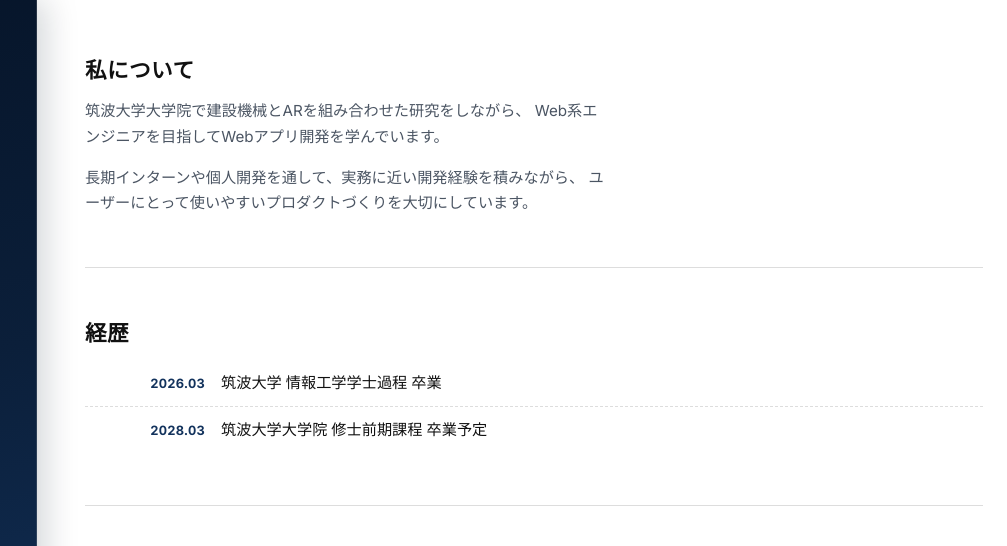
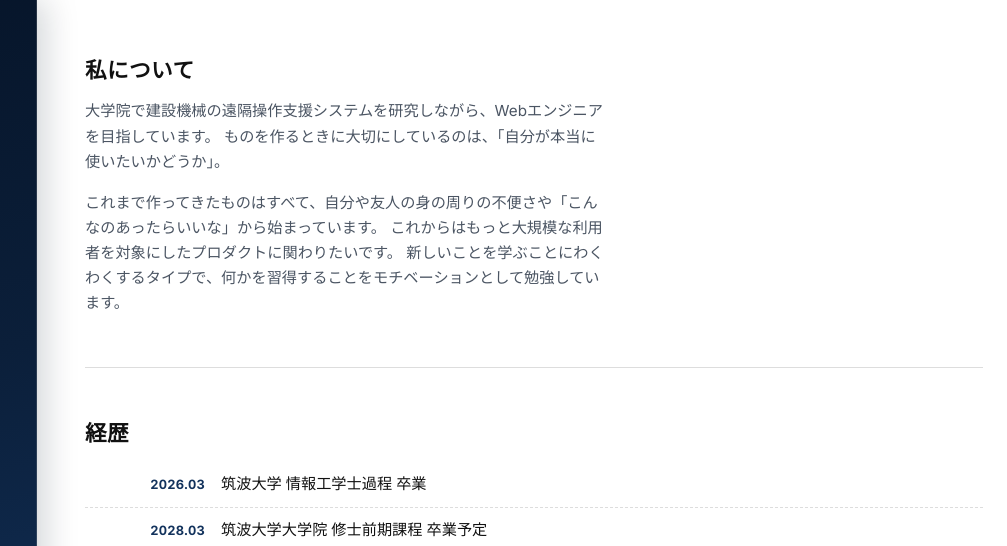
Before and after one commit to yuwaga3220/mypage, a website: page index.html in a window 1280 px wide. Shown: the top 546 px of the page, 273-1280 px from the left. Drawn offline with Linux system fonts and the light colour scheme.

Commit message:
Update personal introduction and hobbies sections in index.html and about.html for clarity and detail. Refine descriptions to better reflect research focus and personal interests, enhancing overall narrative coherence.

```diff
--- a/index.html
+++ b/index.html
@@ -75,12 +75,13 @@
               <h2>私について</h2>
               <div class="section-body">
                 <p>
-                  筑波大学大学院で建設機械とARを組み合わせた研究をしながら、
-                  Web系エンジニアを目指してWebアプリ開発を学んでいます。
+                  大学院で建設機械の遠隔操作支援システムを研究しながら、Webエンジニアを目指しています。
+                  ものを作るときに大切にしているのは、「自分が本当に使いたいかどうか」。
                 </p>
                 <p>
-                  長期インターンや個人開発を通して、実務に近い開発経験を積みながら、
-                  ユーザーにとって使いやすいプロダクトづくりを大切にしています。
+                  これまで作ってきたものはすべて、自分や友人の身の周りの不便さや「こんなのあったらいいな」から始まっています。
+                  これからはもっと大規模な利用者を対象にしたプロダクトに関わりたいです。
+                  新しいことを学ぶことにわくわくするタイプで、何かを習得することをモチベーションとして勉強しています。
                 </p>
               </div>
             </div>
@@ -91,7 +92,7 @@
               <ul class="dated-list">
                 <li class="dated-list__item">
                   <time class="dated-list__time" datetime="2022-04/2026-03">2026.03</time>
-                  <span class="dated-list__label">筑波大学 情報工学学士過程 卒業</span>
+                  <span class="dated-list__label">筑波大学 情報工学士過程 卒業</span>
                 </li>
                 <li class="dated-list__item">
                   <time class="dated-list__time" datetime="2026-04/2028-03">2028.03</time>
@@ -271,7 +272,7 @@
                 </li>
                 <li class="hobby-list__item">
                   <span class="hobby-list__name">ゲーム</span>
-                  <p class="hobby-list__comment">競技性の高いFPSやパーティーゲームで友人とわいわい遊ぶのも好きです。配信などもよく見ています。</p>
+                  <p class="hobby-list__comment">小さいころからゲームが趣味でした。競技性の高いFPSやパーティーゲームで友人とわいわい遊ぶのも好きです。配信などもよく見ています。</p>
                 </li>
                 <li class="hobby-list__item">
                   <span class="hobby-list__name">お笑い</span>
@@ -279,7 +280,7 @@
                 </li>
                 <li class="hobby-list__item">
                   <span class="hobby-list__name">その他</span>
-                  <p class="hobby-list__comment">旅行や音楽鑑賞、読書など</p>
+                  <p class="hobby-list__comment">音楽・アニメ鑑賞、旅行、読書など。</p>
                 </li>
               </ul>
             </div>
```
Also changed, not shown: src/sections/about.html (+4 -7 lines).
